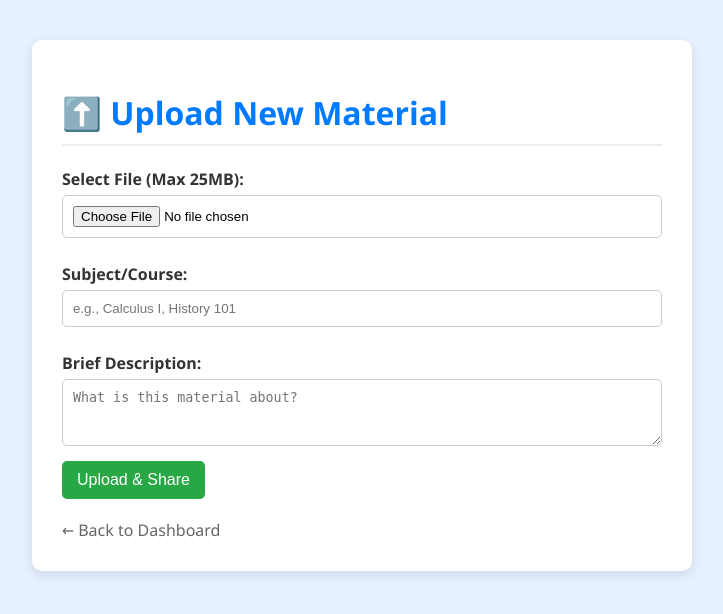
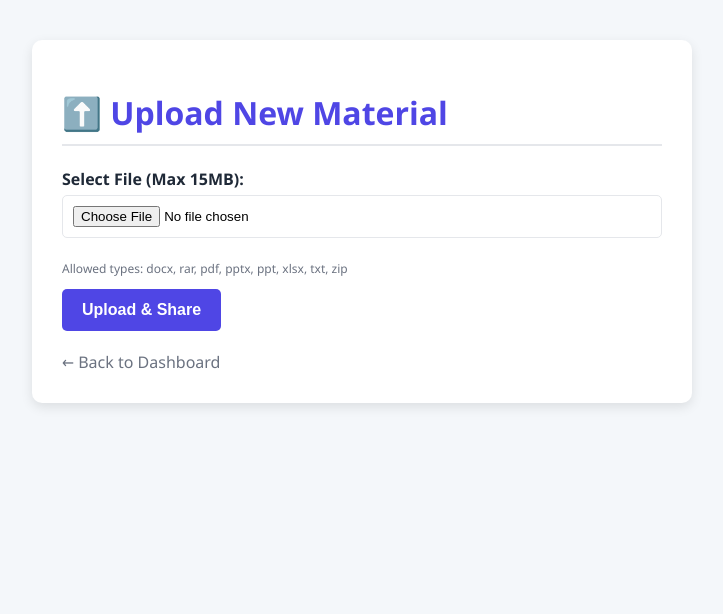
Before and after one commit to shiroonigami23-ui/StudyShare, a Flask app: page /upload in a window 1280 px wide. Shown: the top 614 px of the page, without its empty margins (278-1001 px from the left). Run offline with Flask 3, Linux system fonts and the light colour scheme; the visitor is signed in with stand-in values (Sample User, id 1).

Commit message:
Update upload.html

```diff
--- a/templates/upload.html
+++ b/templates/upload.html
@@ -4,15 +4,13 @@
     <meta charset="UTF-8">
     <title>Upload Material</title>
     <style>
-        body { font-family: 'Segoe UI', Tahoma, Geneva, Verdana, sans-serif; margin: 40px; background-color: #e6f0ff; }
+        body { font-family: 'Segoe UI', Tahoma, Geneva, Verdana, sans-serif; margin: 40px; background-color: #f4f7fa; }
         .container { max-width: 600px; margin: auto; background: white; padding: 30px; border-radius: 10px; box-shadow: 0 4px 12px rgba(0,0,0,0.1); }
-        h1 { color: #007bff; border-bottom: 2px solid #eee; padding-bottom: 10px; }
-        form label { display: block; margin-top: 15px; margin-bottom: 5px; font-weight: bold; color: #333; }
-        form input[type="file"], form input[type="text"], form textarea { width: 100%; padding: 10px; margin-bottom: 10px; border: 1px solid #ccc; border-radius: 5px; box-sizing: border-box; }
-        form textarea { resize: vertical; }
-        input[type="submit"] { background-color: #28a745; color: white; padding: 10px 15px; border: none; border-radius: 5px; cursor: pointer; font-size: 16px; }
-        input[type="submit"]:hover { background-color: #1e7e34; }
-        .back-link { margin-top: 20px; display: block; color: #666; text-decoration: none; }
+        h1 { color: #4f46e5; border-bottom: 2px solid #e5e7eb; padding-bottom: 10px; }
+        form label { display: block; margin-top: 15px; margin-bottom: 5px; font-weight: bold; color: #1f2937; }
+        form input[type="file"], form input[type="text"], form textarea { width: 100%; padding: 10px; margin-bottom: 10px; border: 1px solid #e5e7eb; border-radius: 5px; box-sizing: border-box; }
+        input[type="submit"] { background-color: #4f46e5; color: white; padding: 12px 20px; border: none; border-radius: 5px; cursor: pointer; font-size: 16px; font-weight: bold; }
+        .back-link { margin-top: 20px; display: block; color: #6b7280; text-decoration: none; }
     </style>
 </head>
 <body>
@@ -22,20 +20,16 @@
         {% with messages = get_flashed_messages(with_categories=true) %}
             {% if messages %}
                 {% for category, message in messages %}
-                    <div style="padding: 10px; border-radius: 5px; margin-bottom: 15px; font-weight: bold; background-color: #f8d7da; color: #721c24;">{{ message }}</div>
+                    <div style="padding: 10px; border-radius: 5px; margin-bottom: 15px; font-weight: bold; background-color: #fee2e2; color: #ef4444;">{{ message }}</div>
                 {% endfor %}
             {% endif %}
         {% endwith %}
 
         <form method="POST" enctype="multipart/form-data">
-            <label for="file">Select File (Max 25MB):</label>
-            <input type="file" name="file" id="file" required>
+            <label for="material_file">Select File (Max 15MB):</label>
+            <input type="file" name="material_file" id="material_file" required>
 
-            <label for="subject">Subject/Course:</label>
-            <input type="text" name="subject" id="subject" placeholder="e.g., Calculus I, History 101" required>
-
-            <label for="description">Brief Description:</label>
-            <textarea name="description" id="description" rows="3" placeholder="What is this material about?"></textarea>
+            <p style="font-size: 12px; color: #6b7280;">Allowed types: {{ allowed_ext|join(', ') }}</p>
 
             <input type="submit" value="Upload & Share">
         </form>
```
